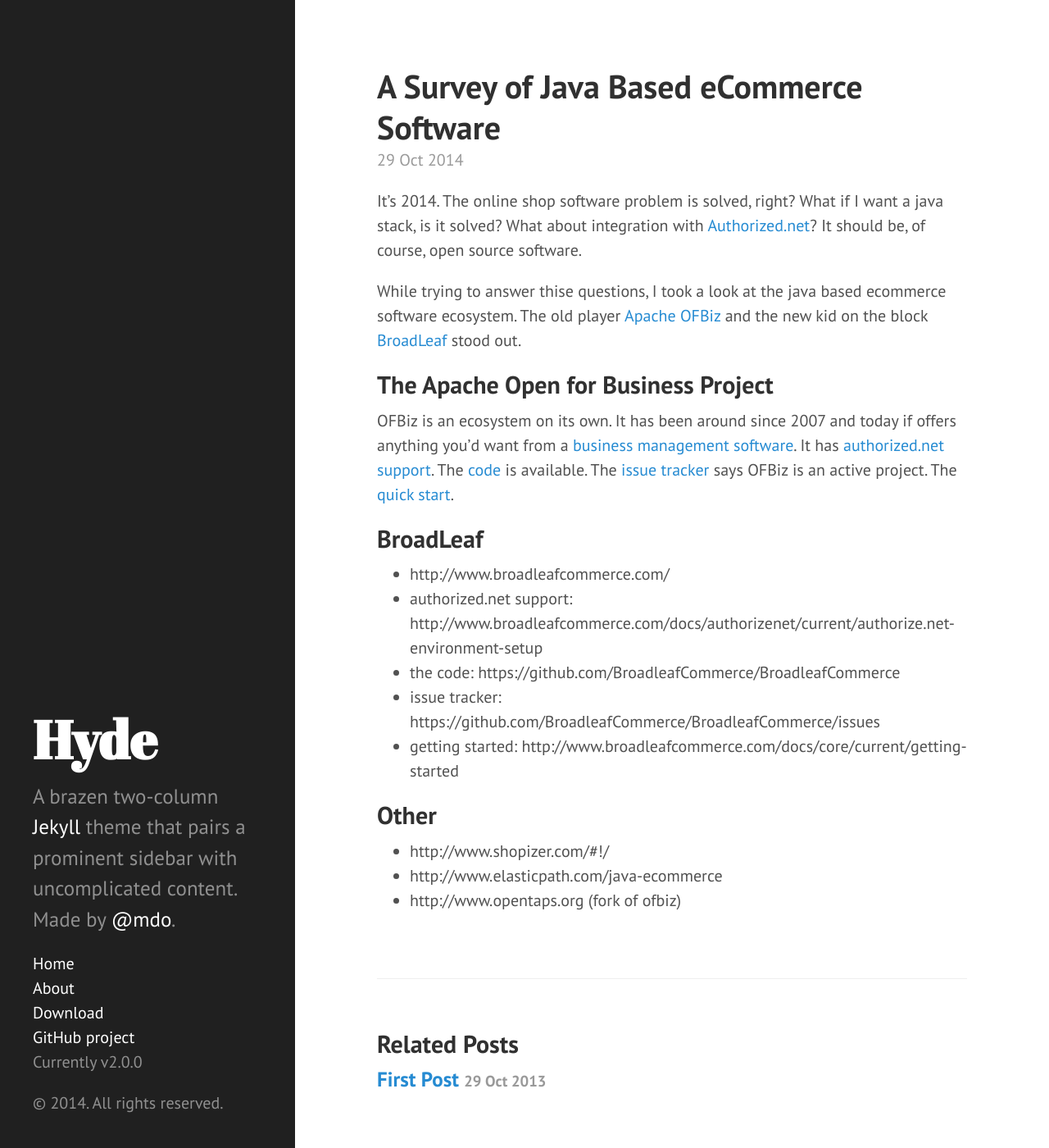
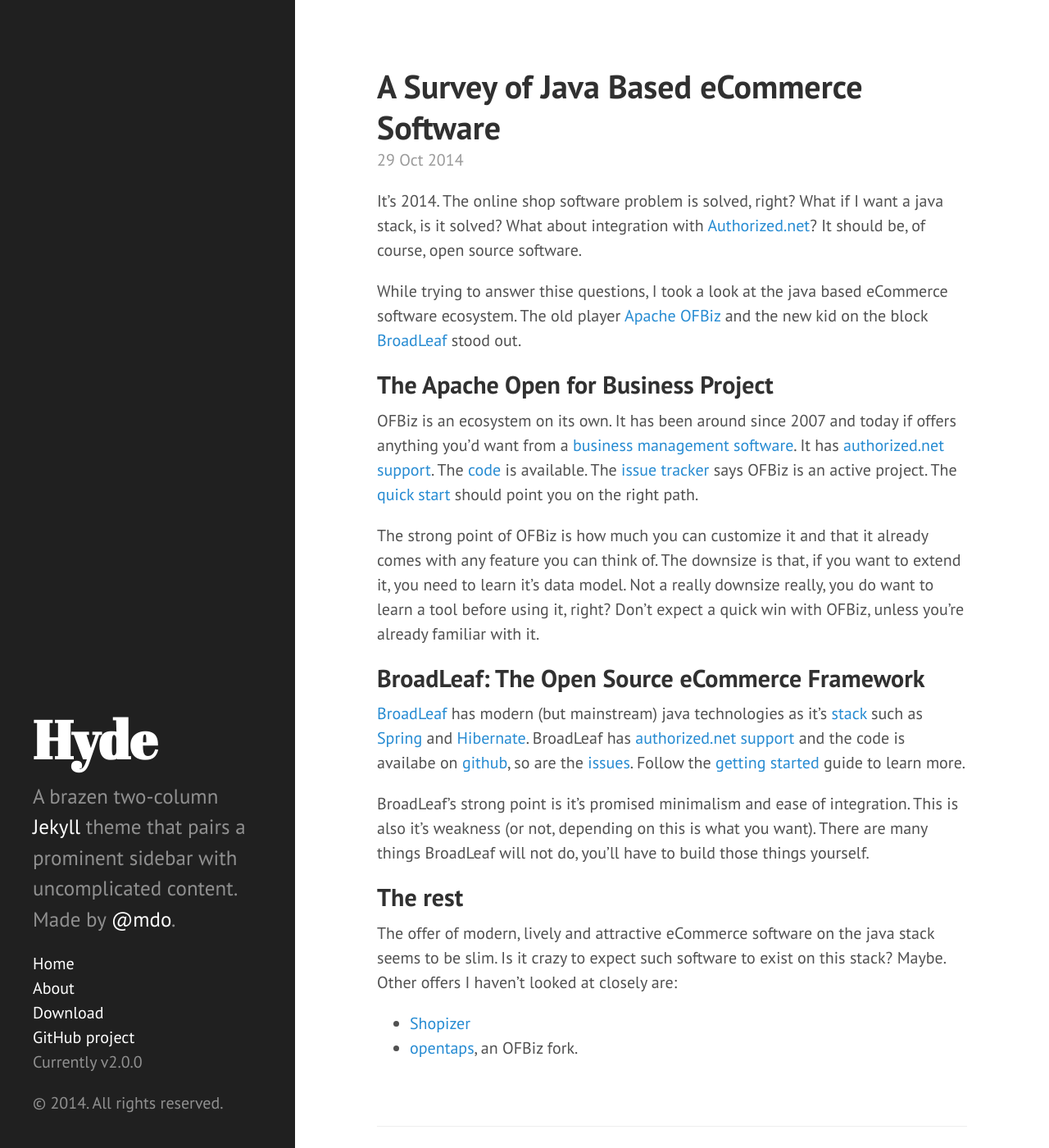
Before and after one commit to mercer/mercer.github.io, a Jekyll site: the page built from _posts/2014-10-29-a-survey-of-java-based-ecommerce-software.md, in a window 1280 px wide and 1400 px high. Shown: the whole window at 82% size. Built offline with Jekyll 4.4.1, drawn with Linux system fonts in a browser that asks for light colours; Markdown is read by kramdown in place of the engine named in the settings.

Commit message:
Update 2014-10-29-a-survey-of-java-based-ecommerce-software.md

```diff
--- a/_posts/2014-10-29-a-survey-of-java-based-ecommerce-software.md
+++ b/_posts/2014-10-29-a-survey-of-java-based-ecommerce-software.md
@@ -5,22 +5,23 @@
 
 It's 2014. The online shop software problem is solved, right? What if I want a java stack, is it solved? What about integration with [Authorized.net](https://www.authorize.net/)? It should be, of course, open source software.
 
-While trying to answer thise questions, I took a look at the java based ecommerce software ecosystem. The old player [Apache OFBiz](https://ofbiz.apache.org/) and the new kid on the block [BroadLeaf](http://www.broadleafcommerce.com/) stood out.
+While trying to answer thise questions, I took a look at the java based eCommerce software ecosystem. The old player [Apache OFBiz](https://ofbiz.apache.org/) and the new kid on the block [BroadLeaf](http://www.broadleafcommerce.com/) stood out.
 
 The Apache Open for Business Project
 -------------------------------------
-OFBiz is an ecosystem on its own. It has been around since 2007 and today if offers anything you'd want from a [business management software](https://en.wikipedia.org/wiki/Apache_OFBiz). It has [authorized.net support](https://cwiki.apache.org/confluence/display/OFBENDUSER/Apache+OFBiz+Business+Setup+Guide). The [code](https://fisheye6.atlassian.com/browse/ofbiz) is available. The [issue tracker](https://issues.apache.org/jira/browse/OFBIZ/?selectedTab=com.atlassian.jira.jira-projects-plugin:summary-panel) says OFBiz is an active project. The [quick start](https://ofbiz.apache.org/download.html).
+OFBiz is an ecosystem on its own. It has been around since 2007 and today if offers anything you'd want from a [business management software](https://en.wikipedia.org/wiki/Apache_OFBiz). It has [authorized.net support](https://cwiki.apache.org/confluence/display/OFBENDUSER/Apache+OFBiz+Business+Setup+Guide). The [code](https://fisheye6.atlassian.com/browse/ofbiz) is available. The [issue tracker](https://issues.apache.org/jira/browse/OFBIZ/?selectedTab=com.atlassian.jira.jira-projects-plugin:summary-panel) says OFBiz is an active project. The [quick start](https://ofbiz.apache.org/download.html) should point you on the right path.
 
-BroadLeaf
------------
-* http://www.broadleafcommerce.com/
-* authorized.net support: http://www.broadleafcommerce.com/docs/authorizenet/current/authorize.net-environment-setup
-* the code: https://github.com/BroadleafCommerce/BroadleafCommerce
-* issue tracker: https://github.com/BroadleafCommerce/BroadleafCommerce/issues
-* getting started: http://www.broadleafcommerce.com/docs/core/current/getting-started
+The strong point of OFBiz is how much you can customize it and that it already comes with any feature you can think of. The downsize is that, if you want to extend it, you need to learn it's data model. Not a really downsize really, you do want to learn a tool before using it, right? Don't expect a quick win with OFBiz, unless you're already familiar with it.
 
-Other
-------------
-* http://www.shopizer.com/#!/
-* http://www.elasticpath.com/java-ecommerce
-* http://www.opentaps.org (fork of ofbiz)
+BroadLeaf: The Open Source eCommerce Framework
+----------------------------------------------
+[BroadLeaf](http://www.broadleafcommerce.com/) has modern (but mainstream) java technologies as it's [stack](http://www.broadleafcommerce.com/technology-stack) such as [Spring](http://spring.io/) and [Hibernate](http://hibernate.org/). BroadLeaf has [authorized.net support](http://www.broadleafcommerce.com/docs/authorizenet/current/authorize.net-environment-setup) and the code is availabe on [github](https://github.com/BroadleafCommerce/BroadleafCommerce), so are the [issues](https://github.com/BroadleafCommerce/BroadleafCommerce/issues). Follow the [getting started](http://www.broadleafcommerce.com/docs/core/current/getting-started) guide to learn more.
+
+BroadLeaf's strong point is it's promised minimalism and ease of integration. This is also it's weakness (or not, depending on this is what you want). There are many things BroadLeaf will not do, you'll have to build those things yourself.
+
+The rest
+---------
+The offer of modern, lively and attractive eCommerce software on the java stack seems to be slim. Is it crazy to expect such software to exist on this stack? Maybe. Other offers I haven't looked at closely are:
+
+* [Shopizer](http://www.shopizer.com/#!/)
+* [opentaps](http://www.opentaps.org), an OFBiz fork.
```
